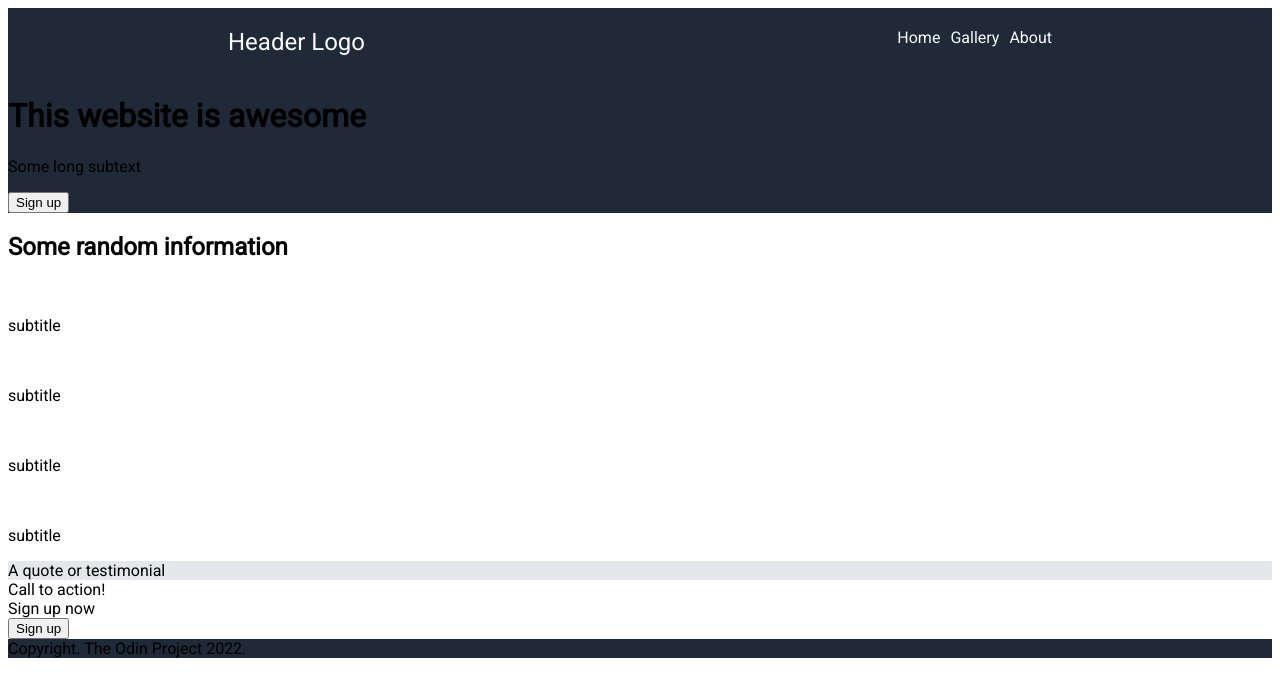
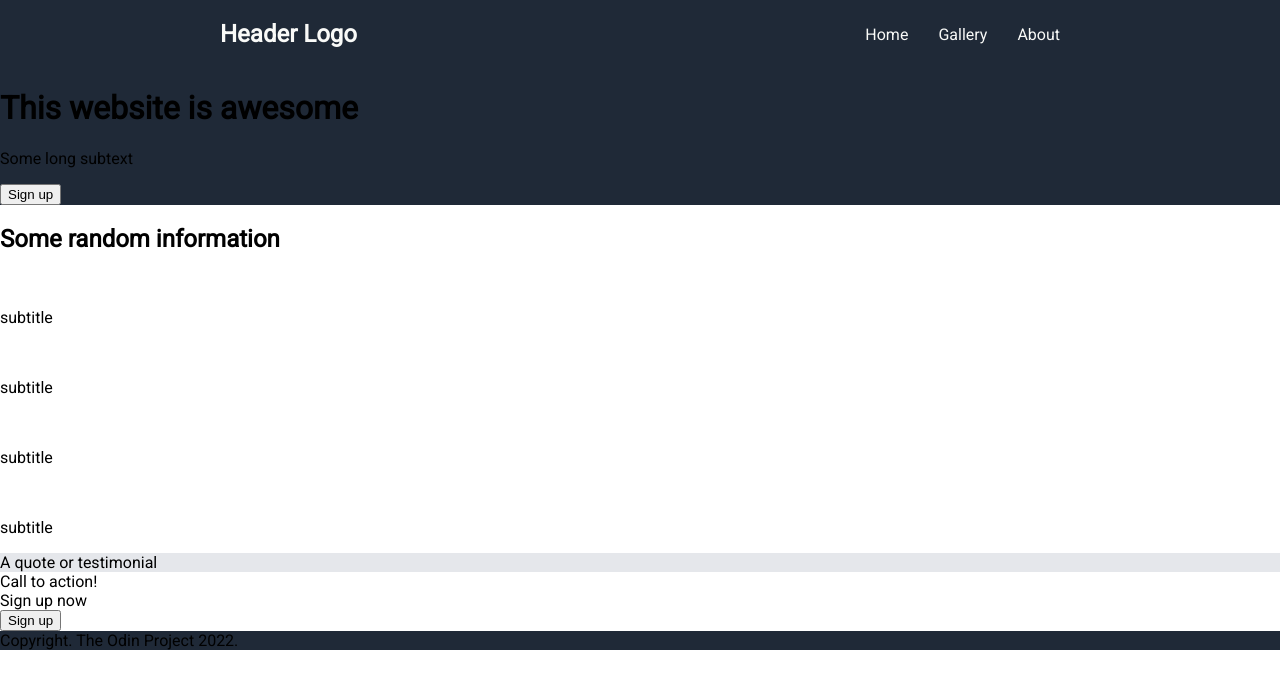
Before and after one commit to syfq-isml/project-landing-page, a plain HTML site: page index.html in a window 1280 px wide. Drawn offline with Linux system fonts and the light colour scheme.

Commit message:
fixed margin in body in style.css

```diff
--- a/style.css
+++ b/style.css
@@ -5,6 +5,7 @@ body {
     background-color: white;
     display: flex;
     flex-direction: column;
+    margin: 0;
 }
 
 .header {
@@ -12,6 +13,8 @@ body {
     display: flex;
     justify-content: space-between;
     padding: 20px;
+    align-items: center;
+
 }
 
 .right-links {
@@ -23,13 +26,15 @@ body {
     font-size: 24px;
     color: #F9FAF8;
     margin-left: 200px;
+    font-weight: bold;
+    flex-shrink: 0;
 
 }
 
 ul {
     list-style: none;
     display:flex;
-    gap: 10px;
+    gap: 30px;
     margin: 0 200px 0 0;
     padding: 0;
 }
@@ -37,6 +42,7 @@ ul {
 a{
     text-decoration: none;
     color: #F9FAF8;
+
 }
 
 .section-1 {
```
